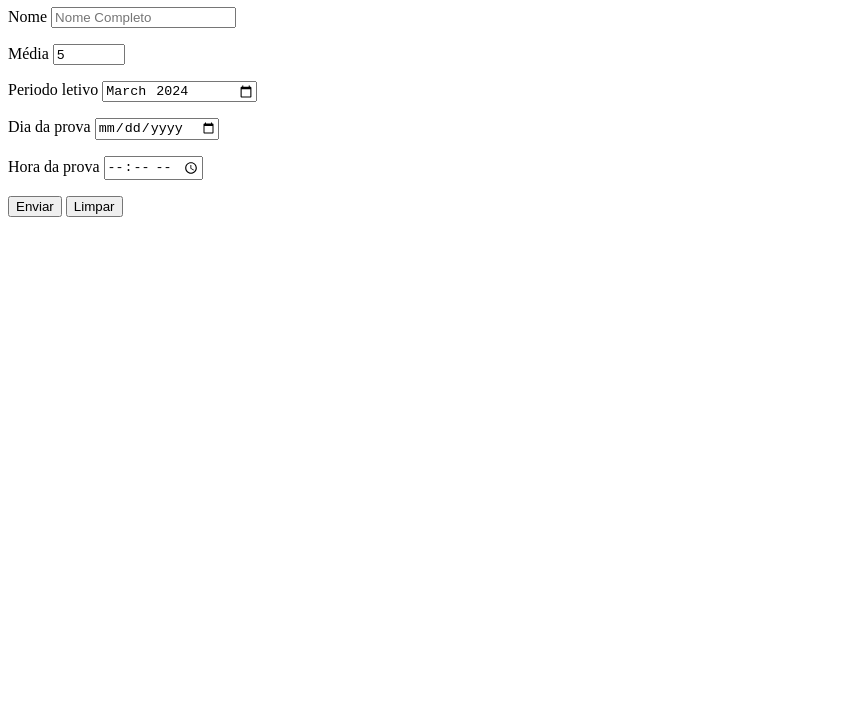
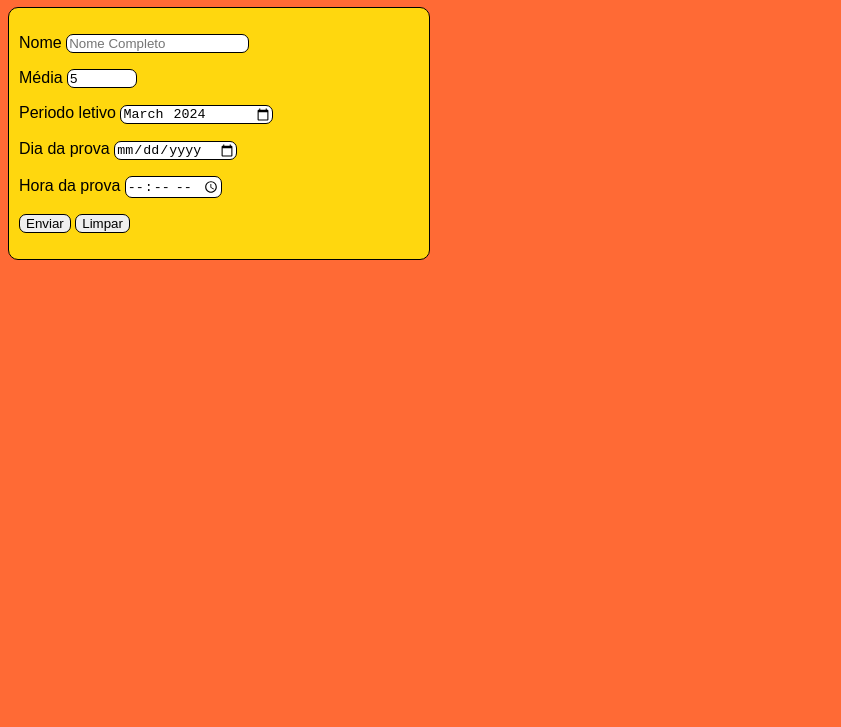
Before and after one commit to sergio-ssc/html-css, a plain HTML site: page Exercicios/ex025/form003.html in a window 1280 px wide. Shown: the part 73-800 px from the top of the page, without its empty margins (0-841 px from the left). Drawn offline with Linux system fonts and the light colour scheme.

Commit message:
css form3

```diff
--- a/Exercicios/ex025/form003.html
+++ b/Exercicios/ex025/form003.html
@@ -4,6 +4,30 @@
     <meta charset="UTF-8">
     <meta name="viewport" content="width=device-width, initial-scale=1.0">
     <title>Formulário</title>
+
+    <style>
+        body{
+            background-color: rgba(255, 68, 0, 0.792);
+            text-align: center;
+            font-family: Arial, Helvetica, sans-serif;
+            padding: 0px;
+            align-items: ;
+        }
+
+        form{
+            background-color: rgba(255, 255, 0, 0.73);
+            width: 400px;
+            text-align: left;
+            border-radius: 10px;
+            border: 1px solid black;
+            padding: 10px;
+        }
+
+        input{
+            border: 1px solid black;
+            border-radius: 7px;
+        }
+    </style>
 </head>
 <body>
     <h1>Teste de formulário</h1>
```
